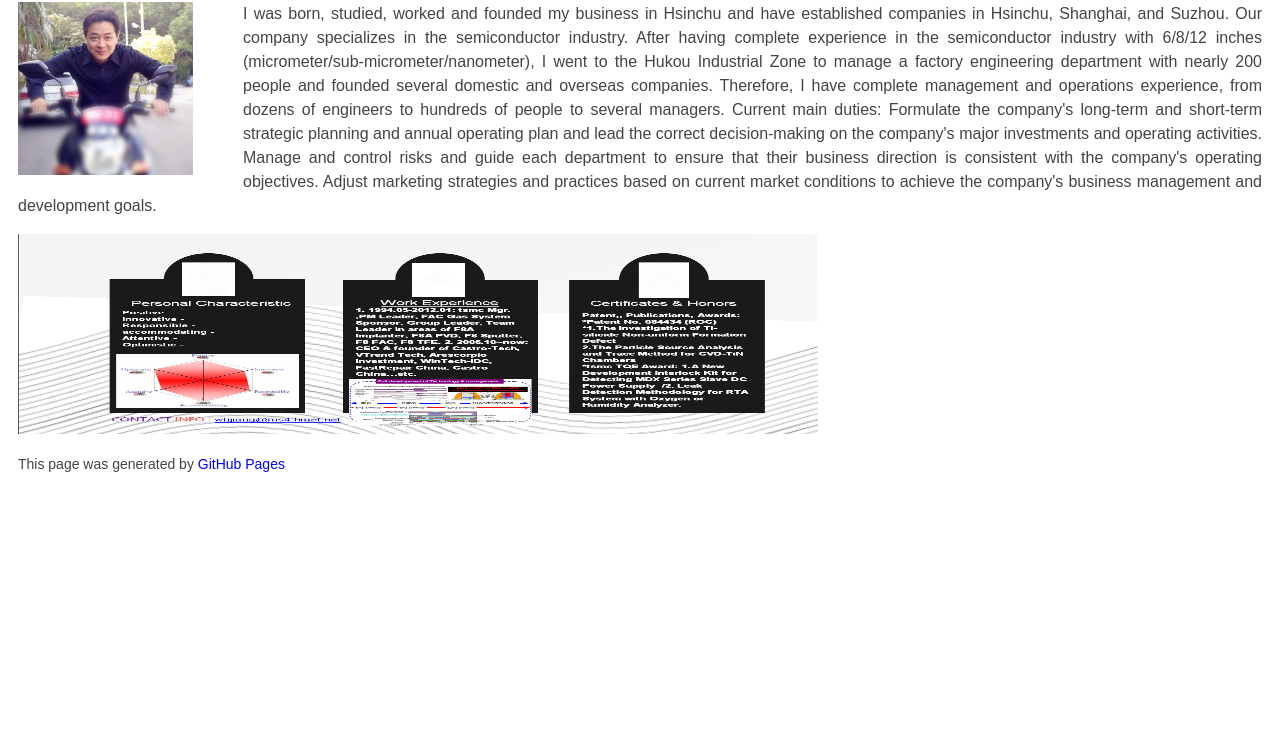
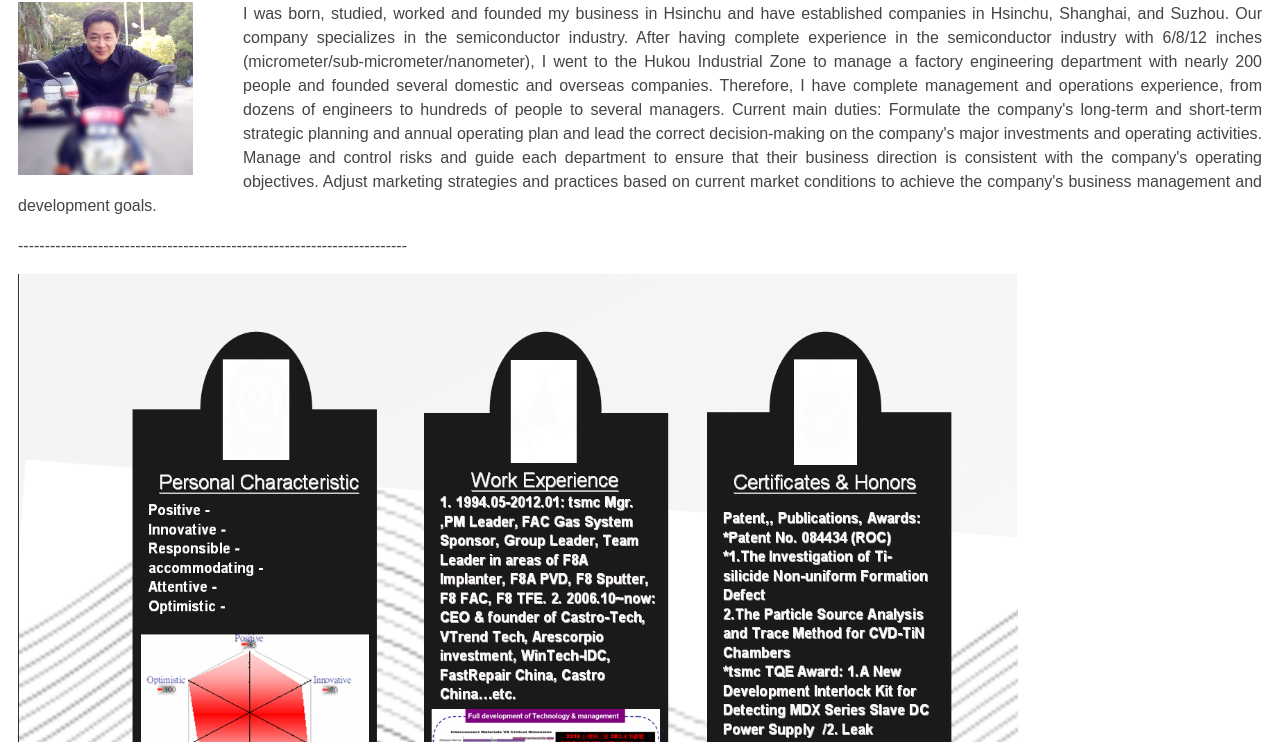
Before and after one commit to Jiang-Wen-Hwang/Jiang-Wen-Hwang.github.io, a plain HTML site: page index.html in a window 1280 px wide. Shown: the part 58-800 px from the top of the page. Drawn offline with Linux system fonts and the light colour scheme.

Commit message:
Update index.html

```diff
--- a/index.html
+++ b/index.html
@@ -60,9 +60,9 @@
     development goals.
   </p>
   <p>
-
+  -------------------------------------------------------------------------
   </p>
-  <img src="image/contents.png" alt="圖片描述" width="800" height="200" />
+  <img src="image/contents.png" alt="圖片描述" width="1000" height="600" />
 
   <p>
 
```
